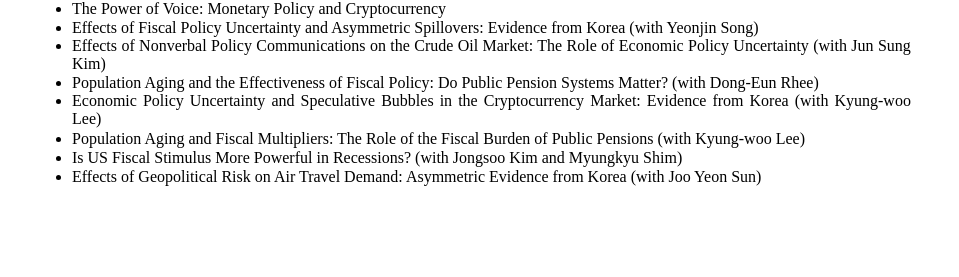
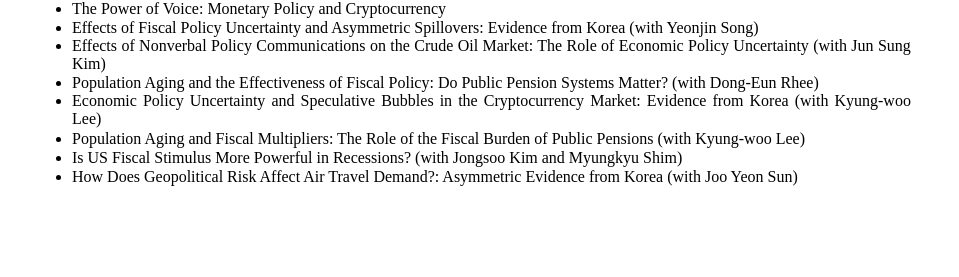
Before and after one commit to dooyeoncho/dooyeoncho.github.io, a Jekyll site: the page built from pages/research.html, in a window 1280 px wide. Shown: the part 1330-1607 px from the top of the page, without its empty margins (160-1119 px from the left). Built offline with Jekyll 4.4.1, drawn with Linux system fonts in a browser that asks for light colours.

Commit message:
Update research.html

```diff
--- a/pages/research.html
+++ b/pages/research.html
@@ -67,6 +67,6 @@ span {
 		<span><li>Economic Policy Uncertainty and Speculative Bubbles in the Cryptocurrency Market: Evidence from Korea (with Kyung-woo Lee)</li></span>
 		<span><li>Population Aging and Fiscal Multipliers: The Role of the Fiscal Burden of Public Pensions (with Kyung-woo Lee)</li></span>
 		<span><li>Is US Fiscal Stimulus More Powerful in Recessions? (with Jongsoo Kim and Myungkyu Shim)</li></span>
-		<span><li>Effects of Geopolitical Risk on Air Travel Demand: Asymmetric Evidence from Korea (with Joo Yeon Sun)</li></span>
+		<span><li>How Does Geopolitical Risk Affect Air Travel Demand?: Asymmetric Evidence from Korea (with Joo Yeon Sun)</li></span>
 	</ul>
 </div>&nbsp;&nbsp;&nbsp;&nbsp;&nbsp;&nbsp;
```
